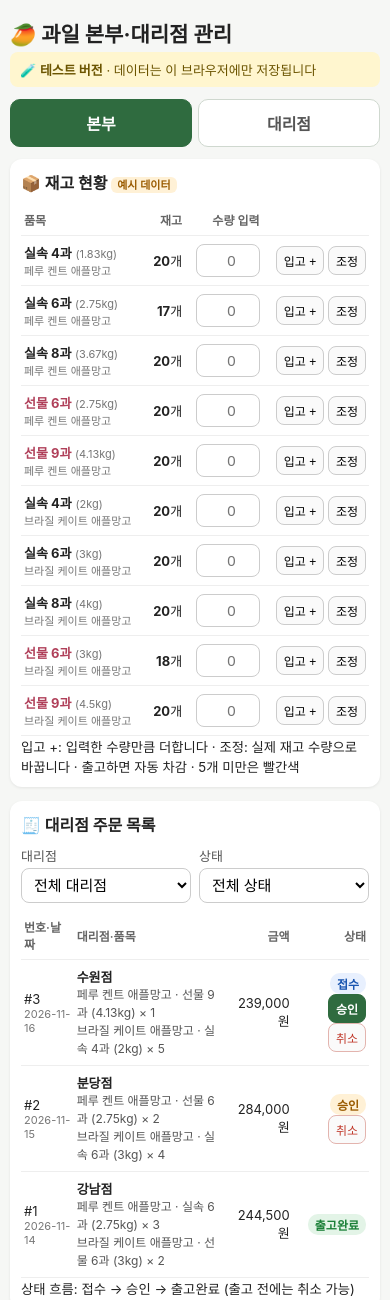
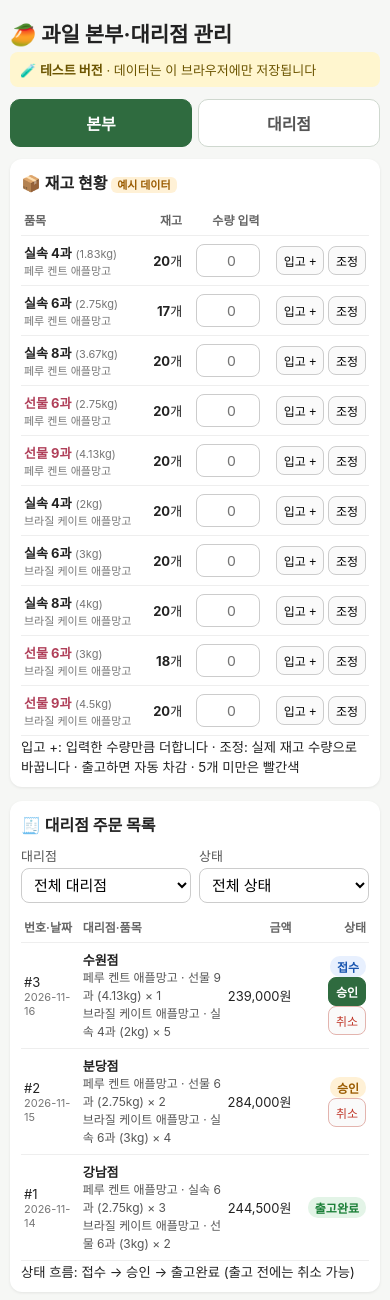
Before and after one commit to jxlovewewe-commits/fruit-hq-test, a plain HTML site: page index.html in a window 390 px wide. Shown: the top 1300 px of the page. Drawn offline with Linux system fonts and the light colour scheme.

Commit message:
모바일 금액 줄바꿈 정리

```diff
--- a/index.html
+++ b/index.html
@@ -17,7 +17,7 @@ input,select{box-sizing:border-box;font-size:15px;padding:7px 8px;border:1px sol
 .row>label{flex:1;min-width:110px}.row>label input,.row>label select{width:100%;margin-top:3px}
 table{width:100%;border-collapse:collapse;font-size:14px}
 th,td{padding:8px 4px;border-bottom:1px solid #eee;text-align:right;vertical-align:middle}
-th:first-child,td:first-child{text-align:left}th{color:#666;font-weight:600;font-size:12px}
+th:first-child,td:first-child{text-align:left}th{color:#666;font-weight:600;font-size:12px;white-space:nowrap}
 td .nm{display:block;font-size:11px;color:#777}
 .gift{color:#b0405a}
 button{font-size:14px;padding:7px 10px;border:1px solid #ccc;background:#fafafa;border-radius:8px;cursor:pointer}
@@ -190,12 +190,12 @@ function renderHQ(){
   h+='<div class="card"><h2>🧾 대리점 주문 목록</h2><div class="row"><label>대리점<select id="f-od">'+dealerOpts(F.od,'전체 대리점')+'</select></label><label>상태<select id="f-os"><option value="">전체 상태</option>'+STATUS.map(function(s){return '<option'+(s===F.os?' selected':'')+'>'+s+'</option>';}).join('')+'</select></label></div>';
   h+=os.length?'<table><thead><tr><th>번호·날짜</th><th style="text-align:left">대리점·품목</th><th>금액</th><th>상태</th></tr></thead><tbody>'+os.map(function(o){
     var b=o.status==='접수'?'<br><button class="sm pri" data-a="approve" data-id="'+esc(o.id)+'">승인</button> <button class="sm warn" data-a="cancel" data-id="'+esc(o.id)+'">취소</button>':o.status==='승인'?'<br><button class="sm warn" data-a="cancel" data-id="'+esc(o.id)+'">취소</button>':'';
-    return '<tr><td>#'+esc(o.no)+'<span class="nm">'+esc(o.date)+'</span></td><td style="text-align:left"><b>'+esc(o.dealerName)+'</b>'+lines(o)+'</td><td>'+won(orderTotal(o))+'</td><td>'+st(o.status)+b+'</td></tr>';}).join('')+'</tbody></table>':'<div class="empty">조건에 맞는 주문이 없습니다.</div>';
+    return '<tr><td>#'+esc(o.no)+'<span class="nm">'+esc(o.date)+'</span></td><td style="text-align:left"><b>'+esc(o.dealerName)+'</b>'+lines(o)+'</td><td style="white-space:nowrap">'+won(orderTotal(o))+'</td><td>'+st(o.status)+b+'</td></tr>';}).join('')+'</tbody></table>':'<div class="empty">조건에 맞는 주문이 없습니다.</div>';
   h+='<small>상태 흐름: 접수 → 승인 → 출고완료 (출고 전에는 취소 가능)</small></div>';
   // 출고 지시
   var ap=S.orders.filter(function(o){return o.status==='승인';});
   h+='<div class="card"><h2>🚚 출고 지시 생성</h2>';
-  h+=ap.length?'<table><tbody>'+ap.map(function(o){return '<tr><td style="width:30px"><input type="checkbox" class="shp" value="'+esc(o.id)+'" style="width:20px;height:20px"></td><td style="text-align:left">#'+esc(o.no)+' <b>'+esc(o.dealerName)+'</b>'+lines(o)+'</td><td>'+won(orderTotal(o))+'</td></tr>';}).join('')+'</tbody></table><div class="btns"><button class="pri" data-a="ship">선택한 주문 출고 지시</button></div>':'<div class="empty">출고 대기 중인 승인 주문이 없습니다. 주문 목록에서 먼저 승인해 주세요.</div>';
+  h+=ap.length?'<table><tbody>'+ap.map(function(o){return '<tr><td style="width:30px"><input type="checkbox" class="shp" value="'+esc(o.id)+'" style="width:20px;height:20px"></td><td style="text-align:left">#'+esc(o.no)+' <b>'+esc(o.dealerName)+'</b>'+lines(o)+'</td><td style="white-space:nowrap">'+won(orderTotal(o))+'</td></tr>';}).join('')+'</tbody></table><div class="btns"><button class="pri" data-a="ship">선택한 주문 출고 지시</button></div>':'<div class="empty">출고 대기 중인 승인 주문이 없습니다. 주문 목록에서 먼저 승인해 주세요.</div>';
   h+='<h2 style="margin-top:14px">출고 지시 목록</h2>';
   h+=S.shipments.length?'<table><thead><tr><th>번호·날짜</th><th style="text-align:left">대리점</th><th style="text-align:left">품목 × 수량</th></tr></thead><tbody>'+S.shipments.slice().reverse().map(function(s){return '<tr><td>출고 #'+esc(s.no)+'<span class="nm">'+esc(s.date)+' · 주문 #'+esc(s.orderNo)+'</span></td><td style="text-align:left">'+esc(s.dealerName)+'</td><td style="text-align:left">'+lines(s)+'</td></tr>';}).join('')+'</tbody></table>':'<div class="empty">아직 출고 지시가 없습니다.</div>';
   h+='<small>재고가 부족하면 출고 지시가 막히고 부족한 품목을 알려 드립니다.</small></div>';
@@ -205,7 +205,7 @@ function renderHQ(){
   h+='<div class="sum">합계 <b>'+won(r.total)+'</b> · 미정산 <span class="low">'+won(r.unpaid)+'</span></div>';
   var bd=Object.keys(r.byDealer);
   if(bd.length)h+='<table><thead><tr><th>대리점</th><th>건수</th><th>합계</th><th>미정산</th></tr></thead><tbody>'+bd.map(function(k){var b=r.byDealer[k];return '<tr><td><b>'+esc(k)+'</b></td><td>'+b.count+'건</td><td>'+won(b.total)+'</td><td>'+won(b.unpaid)+'</td></tr>';}).join('')+'</tbody></table>';
-  h+='<h2 style="margin-top:14px">건별 내역</h2>'+(r.rows.length?'<table><thead><tr><th>출고일</th><th style="text-align:left">대리점·품목</th><th>금액</th><th>정산</th></tr></thead><tbody>'+r.rows.map(function(o){return '<tr><td>'+esc(o.shipDate)+'<span class="nm">주문 #'+esc(o.no)+'</span></td><td style="text-align:left"><b>'+esc(o.dealerName)+'</b>'+lines(o)+'</td><td>'+won(orderTotal(o))+'</td><td><button class="sm" data-a="settle" data-id="'+esc(o.id)+'" title="눌러서 상태 바꾸기">'+st(o.settled?'정산완료':'미정산')+'</button></td></tr>';}).join('')+'</tbody></table>':'<div class="empty">조건에 맞는 정산 내역이 없습니다.</div>');
+  h+='<h2 style="margin-top:14px">건별 내역</h2>'+(r.rows.length?'<table><thead><tr><th>출고일</th><th style="text-align:left">대리점·품목</th><th>금액</th><th>정산</th></tr></thead><tbody>'+r.rows.map(function(o){return '<tr><td>'+esc(o.shipDate)+'<span class="nm">주문 #'+esc(o.no)+'</span></td><td style="text-align:left"><b>'+esc(o.dealerName)+'</b>'+lines(o)+'</td><td style="white-space:nowrap">'+won(orderTotal(o))+'</td><td><button class="sm" data-a="settle" data-id="'+esc(o.id)+'" title="눌러서 상태 바꾸기">'+st(o.settled?'정산완료':'미정산')+'</button></td></tr>';}).join('')+'</tbody></table>':'<div class="empty">조건에 맞는 정산 내역이 없습니다.</div>');
   h+='<small>정산 상태 버튼을 누르면 미정산 ↔ 정산완료로 바뀝니다.</small></div>';
   // 품목 관리
   var ed=EDIT?item(S,EDIT):null,fv=ed||{id:'',name:'애플망고',country:'',variety:'',type:'실속',kg:'',count:'',cost:'',price:''};
@@ -232,9 +232,9 @@ function renderDealer(){
   if(!d){$('dealer').innerHTML=h+'<div class="card empty">등록된 대리점이 없습니다. 본부 화면에서 대리점을 추가해 주세요.</div>';return;}
   h+='<div class="card"><h2>🛒 주문 넣기 <small>('+esc(d.name)+')</small></h2><table><thead><tr><th>품목 · 단가(공급가)</th><th style="display:none"></th><th>수량</th></tr></thead><tbody>'+S.items.map(function(it){return '<tr><td style="font-size:13px">'+esc(itemLabel(it))+' · <b>'+won(it.price)+'</b></td><td style="display:none"></td><td><input class="n oq" type="number" inputmode="numeric" min="0" data-id="'+esc(it.id)+'" placeholder="0"></td></tr>';}).join('')+'</tbody></table><div class="sum">주문 금액 <b id="ototal">0원</b></div><button class="pri full" style="font-size:16px;padding:12px" data-a="order">주문하기</button></div>';
   var mine=S.orders.filter(function(o){return o.dealerId===me;}).slice().reverse();
-  h+='<div class="card"><h2>📋 내 주문 상태</h2>'+(mine.length?'<table><thead><tr><th>번호·날짜</th><th style="text-align:left">품목</th><th>금액</th><th>상태</th></tr></thead><tbody>'+mine.map(function(o){return '<tr><td>#'+esc(o.no)+'<span class="nm">'+esc(o.date)+'</span></td><td style="text-align:left">'+lines(o)+'</td><td>'+won(orderTotal(o))+'</td><td>'+st(o.status)+(o.status==='접수'?'<br><button class="sm warn" data-a="dcancel" data-id="'+esc(o.id)+'">주문 취소</button>':'')+'</td></tr>';}).join('')+'</tbody></table>':'<div class="empty">아직 주문이 없습니다.</div>')+'<small>접수 상태일 때만 취소할 수 있습니다. 승인 후에는 본부에 문의해 주세요.</small></div>';
+  h+='<div class="card"><h2>📋 내 주문 상태</h2>'+(mine.length?'<table><thead><tr><th>번호·날짜</th><th style="text-align:left">품목</th><th>금액</th><th>상태</th></tr></thead><tbody>'+mine.map(function(o){return '<tr><td>#'+esc(o.no)+'<span class="nm">'+esc(o.date)+'</span></td><td style="text-align:left">'+lines(o)+'</td><td style="white-space:nowrap">'+won(orderTotal(o))+'</td><td>'+st(o.status)+(o.status==='접수'?'<br><button class="sm warn" data-a="dcancel" data-id="'+esc(o.id)+'">주문 취소</button>':'')+'</td></tr>';}).join('')+'</tbody></table>':'<div class="empty">아직 주문이 없습니다.</div>')+'<small>접수 상태일 때만 취소할 수 있습니다. 승인 후에는 본부에 문의해 주세요.</small></div>';
   var r=settlement(S,{dealerId:me});
-  h+='<div class="card"><h2>💰 내 정산 내역</h2><div class="sum">출고 합계 <b>'+won(r.total)+'</b> · 미정산 <span class="low">'+won(r.unpaid)+'</span></div>'+(r.rows.length?'<table><thead><tr><th>출고일</th><th style="text-align:left">품목</th><th>금액</th><th>정산</th></tr></thead><tbody>'+r.rows.map(function(o){return '<tr><td>'+esc(o.shipDate)+'<span class="nm">출고 #'+esc(o.shipNo)+'</span></td><td style="text-align:left">'+lines(o)+'</td><td>'+won(orderTotal(o))+'</td><td>'+st(o.settled?'정산완료':'미정산')+'</td></tr>';}).join('')+'</tbody></table>':'<div class="empty">출고된 주문이 없습니다.</div>')+'</div>';
+  h+='<div class="card"><h2>💰 내 정산 내역</h2><div class="sum">출고 합계 <b>'+won(r.total)+'</b> · 미정산 <span class="low">'+won(r.unpaid)+'</span></div>'+(r.rows.length?'<table><thead><tr><th>출고일</th><th style="text-align:left">품목</th><th>금액</th><th>정산</th></tr></thead><tbody>'+r.rows.map(function(o){return '<tr><td>'+esc(o.shipDate)+'<span class="nm">출고 #'+esc(o.shipNo)+'</span></td><td style="text-align:left">'+lines(o)+'</td><td style="white-space:nowrap">'+won(orderTotal(o))+'</td><td>'+st(o.settled?'정산완료':'미정산')+'</td></tr>';}).join('')+'</tbody></table>':'<div class="empty">출고된 주문이 없습니다.</div>')+'</div>';
   $('dealer').innerHTML=h;
 }
 function calcTotal(){var t=0;document.querySelectorAll('.oq').forEach(function(i){var it=item(S,i.dataset.id);t+=Math.max(0,Math.floor(+i.value||0))*it.price;});if($('ototal'))$('ototal').textContent=won(t);}
```
